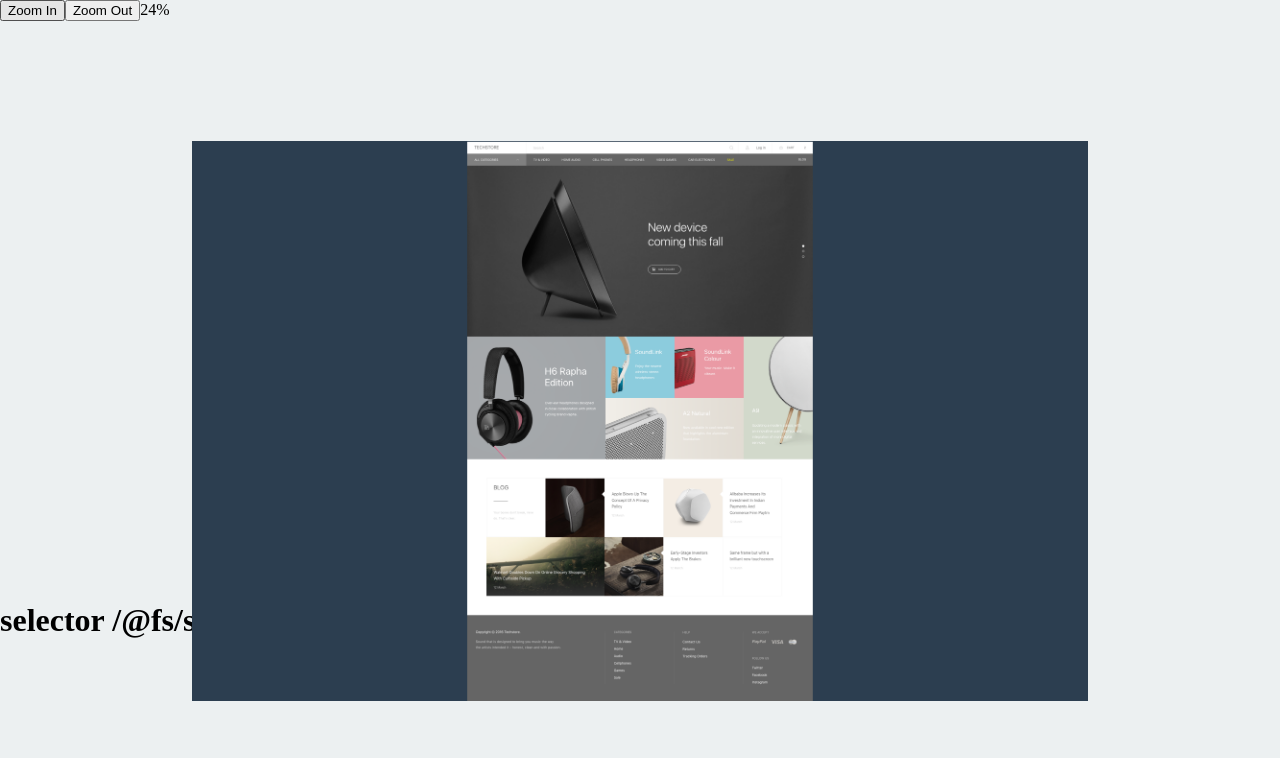
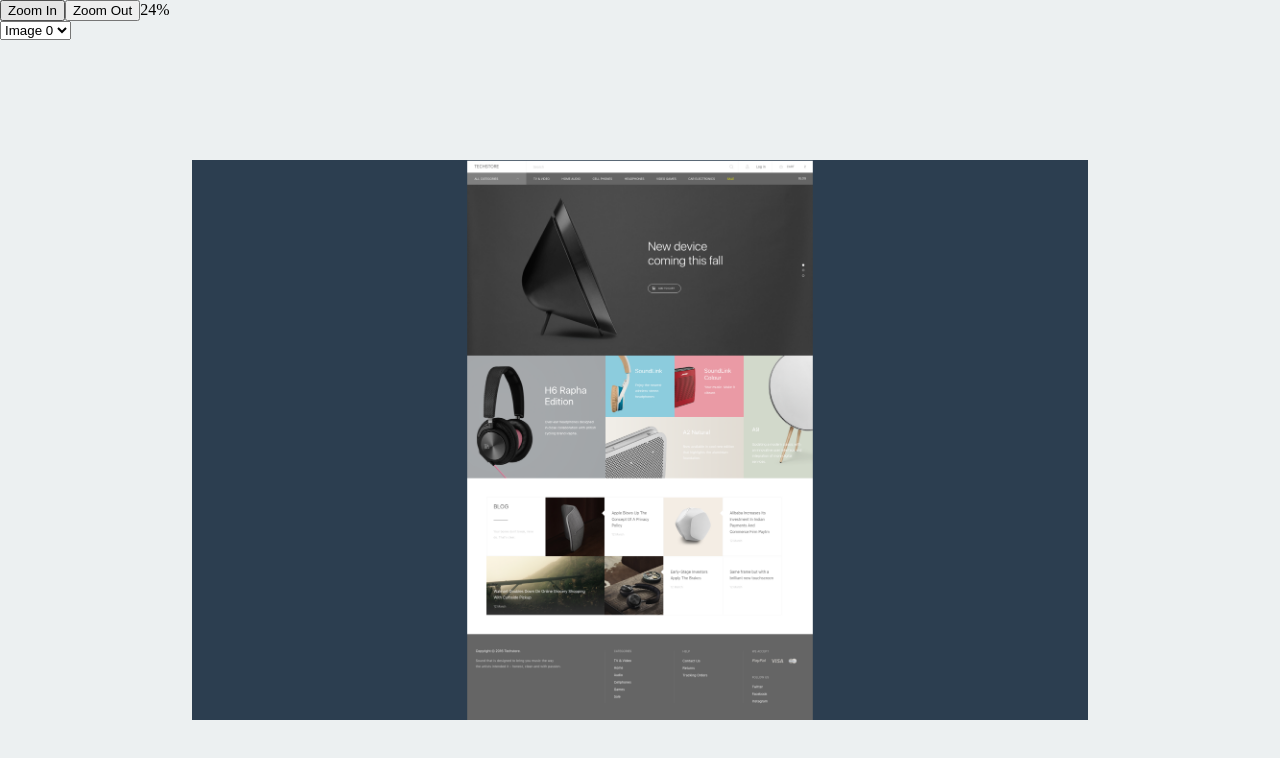
Before and after one commit to therealwebby/image-zoom, a React app: page / in a window 1280 px wide. Shown: the top 758 px of the page. Built offline with nearby package versions, Linux system fonts and the light colour scheme.

Commit message:
Make image selector work

```diff
--- a/src/components/Image/Image.js
+++ b/src/components/Image/Image.js
@@ -20,8 +20,15 @@ export default class Image extends Component {
 
   onImageLoad(event) {
     const imageElement = event.target;
+    this.setupImageScale(imageElement);
+  }
+
+  setupImageScale(imageElement) {
     let horizontalScale = 1;
     let verticalScale = 1;
+    this.imageHeight = 'auto';
+    this.imageWidth = 'auto';
+
     this.imageHeight = imageElement.offsetHeight;
     this.imageWidth = imageElement.offsetWidth;
 
@@ -43,8 +50,8 @@ export default class Image extends Component {
   render() {
     this.styles = {
       transform: `scale(${this.props.scale}, ${this.props.scale})`,
-      height: this.imageHeight,
-      width: this.imageWidth,
+      height: this.imageHeight !== 'auto' ? 'auto' : this.imageHeight,
+      width: this.imageWidth !== 'auto' ? 'auto' : this.imageWidth,
       marginTop: isNaN(-(this.imageHeight / 2)) ? 0 : -(this.imageHeight / 2),
       marginLeft: isNaN(-(this.imageWidth / 2)) ? 0 : -(this.imageWidth / 2)
     };
--- a/src/components/ImageSelector/ImageSelector.js
+++ b/src/components/ImageSelector/ImageSelector.js
@@ -13,11 +13,29 @@ export default class ImageSelector extends Component {
 
     this.availableImages = [mainPageImage, onboardingInvite, onboardingLocation];
     this.props.setActiveImage(this.availableImages[0]);
+
+    this.handleOnChange = this.handleOnChange.bind(this);
+  }
+
+  handleOnChange(event) {
+    this.props.setActiveImage(event.target.value);
   }
 
   render() {
     return (
-      <h1>selector {this.props.activeImageUrl}</h1>
+      <select
+        defaultValue={this.props.activeImageUrl}
+        onChange={this.handleOnChange}
+      >
+        {this.availableImages.map((image, index) =>
+          (<option
+            value={image}
+            key={image}
+          >
+            Image {index}
+          </option>)
+        )};
+      </select>
     );
   }
 }
--- a/src/containers/App/App.js
+++ b/src/containers/App/App.js
@@ -25,14 +25,14 @@ class App extends Component {
           updateZoomPosition={this.props.updateZoomPosition}
           scale={this.props.controls.scale}
         />
+        <ImageSelector
+          activeImageUrl={this.props.controls.activeImageUrl}
+          setActiveImage={this.props.setActiveImage}
+        />
         <Image
           scale={this.props.controls.scale}
           updateZoomPosition={this.props.updateZoomPosition}
           activeImageUrl={this.props.controls.activeImageUrl}
-        />
-        <ImageSelector
-          activeImageUrl={this.props.controls.activeImageUrl}
-          setActiveImage={this.props.setActiveImage}
         />
       </div>
     );
```
